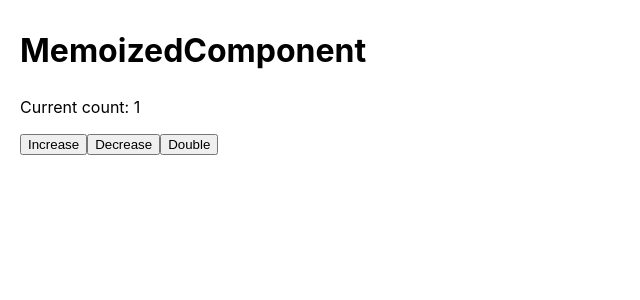
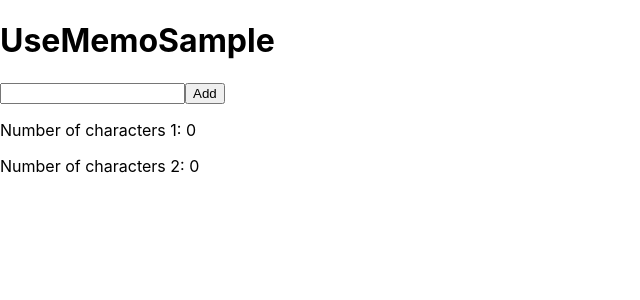
Before and after one commit to tbangase/my-react-book, a React (Create React App) app: page / in a window 1280 px wide. Shown: the top 300 px of the page, without its empty margins (0-640 px from the left). Built offline with nearby package versions, Linux system fonts and the light colour scheme.

Commit message:
feat: add sample of useMemo

```diff
--- /dev/null
+++ b/src/components/MemorizedComponent3.tsx
@@ -0,0 +1,42 @@
+import {memo, useState, useMemo} from "react"
+
+export const UseMemoSample = () => {
+  const [text, setText] = useState("")
+  const [items, setItems] = useState<string[]>([])
+
+  const onChange = (e: React.ChangeEvent<HTMLInputElement>) => {
+    setText(e.target.value)
+  }
+
+  const onClick = () => {
+    setItems((prevItems) => [...prevItems, text])
+    setText("")
+  }
+
+  const numberOfCharacters1 = () => {
+    console.log("numberOfCharacters1 called")
+    return items.reduce((acc, item) => acc + item.length, 0)
+  }
+
+  const numberOfCharacters2 = useMemo(() => {
+    console.log("numberOfCharacters2 called")
+    return items.reduce((acc, item) => acc + item.length, 0)
+  }, [items])
+
+  return (
+    <div>
+      <h1>UseMemoSample</h1>
+      <div>
+        <input type="text" value={text} onChange={onChange} />
+        <button onClick={onClick}>Add</button>
+      </div>
+      <div>
+        {items.map((item, index) => (<p key={index}>{item}</p>))}
+      </div>
+      <div>
+        <p>{`Number of characters 1: ${numberOfCharacters1()}`}</p>
+        <p>{`Number of characters 2: ${numberOfCharacters2}`}</p>
+      </div>
+    </div>
+  )
+}
--- a/src/index.tsx
+++ b/src/index.tsx
@@ -10,7 +10,8 @@ import App from './App';
 // import Counter from './components/Counter';
 // import Counter from './components/CounterWithReducer';
 // import { Parent } from './components/MemorizedComponent';
-import { Parent } from './components/MemorizedComponent2';
+// import { Parent } from './components/MemorizedComponent2';
+import { UseMemoSample } from './components/MemorizedComponent3';
 import reportWebVitals from './reportWebVitals';
 
 const root = ReactDOM.createRoot(
@@ -18,7 +19,7 @@ const root = ReactDOM.createRoot(
 );
 root.render(
   <React.StrictMode>
-    <Parent />
+    <UseMemoSample />
   </React.StrictMode>
 );
 
```
